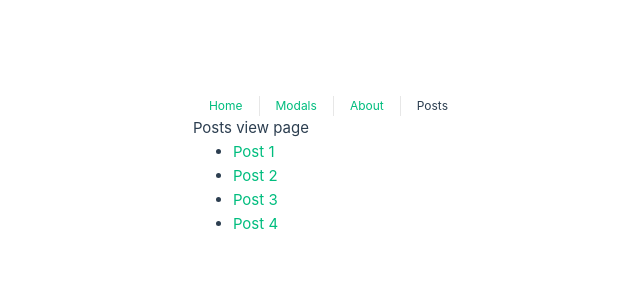
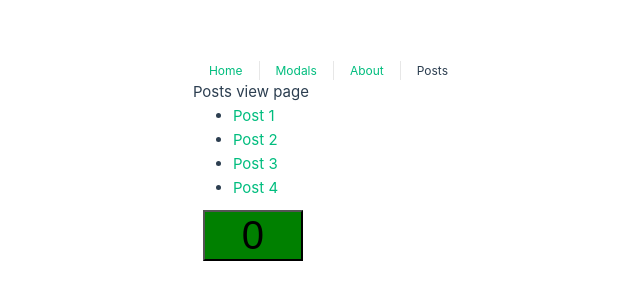
Before and after one commit to lpeinado/vue-composition-api, a Vue app: page /posts in a window 1280 px wide. Shown: the part 250-550 px from the top of the page, without its empty margins (176-816 px from the left). Built offline with nearby package versions, Linux system fonts and the light colour scheme.

Commit message:
vue use adding composable to share value in the site (counter is same for all instances)

```diff
--- a/package.json
+++ b/package.json
@@ -8,6 +8,7 @@
     "preview": "vite preview"
   },
   "dependencies": {
+    "@vueuse/core": "^10.4.1",
     "pinia": "^2.1.4",
     "vue": "^3.3.4",
     "vue-router": "^4.2.4"
--- a/src/use/useCounter.js
+++ b/src/use/useCounter.js
@@ -1,9 +1,10 @@
 import { reactive, computed, watch, nextTick } from 'vue';
-export function useCounter (){
 const counterData = reactive({
     counter: 0,
     title: 'Home Default Title',
 });
+export function useCounter (){
+
 
     watch(() => counterData.counter, (newValue) => {
         if(newValue > 10) {
@@ -15,7 +16,6 @@ export function useCounter (){
 
       const increaseCounter =  async(amount, e) => {
         counterData.counter += amount;
-        await nextTick();
       }
       const decreaseCounter = amount => counterData.counter -= amount;
 
--- a/src/views/HomeView.vue
+++ b/src/views/HomeView.vue
@@ -1,5 +1,6 @@
 <template>
   <h2>{{ appTitle }}</h2>
+  <div>Is the user <i>Online</i>? : <span style="color:red;">{{ online ? 'Connected' : 'Disconnected' }}</span>  </div>
   <div class="home">
     <div>{{ counterData.title }}</div>
     <div>
@@ -24,10 +25,12 @@
   import ComponentA from '@/components/ComponentA.vue';
   import ComponentB from '@/components/ComponentB.vue';
   import { useCounter } from '@/use/useCounter';
+  import { useOnline } from '@vueuse/core'
 
   const dummyCheckboxValue = ref(false);
   const counterRef = ref(null);
   const appTitle = 'My amazing couter app';
+  const online = useOnline();
 
   const { counterData, increaseCounter, decreaseCounter, oddOrEven } = useCounter();
 </script>
--- a/src/views/PostsView.vue
+++ b/src/views/PostsView.vue
@@ -6,11 +6,17 @@
                 <router-link :to="`/postDetail/${post.id}`"> Post {{ post.id }}</router-link>
             </li>
         </ul>
+        <div>
+            <button :class="oddOrEven" class="counter-button" @click="increaseCounter(1)">{{ counterData.counter }} </button>
+        </div>
     </div>
 </template>
 
 <script setup>
 import { ref } from 'vue'
+import { useCounter } from '@/use/useCounter';
+
+const { counterData, increaseCounter, oddOrEven } = useCounter();
 const arrayOfPosts = ref([
     {id:1,
     title: 'Post 1',
@@ -28,5 +34,16 @@ const arrayOfPosts = ref([
 </script>
 
 <style scoped>
-
+ .counter-button {
+     font-size: 40px;
+     margin: 10px;
+     min-width: 100px;
+     min-height: 50px;
+ }
+ .odd {
+     background-color: red;
+ }
+    .even {
+        background-color: green;
+    }
 </style>
```
Also changed, not shown: 1 other file (tests, documents, lock files or other folders). Lines whose indentation alone changed are shown as unchanged.
